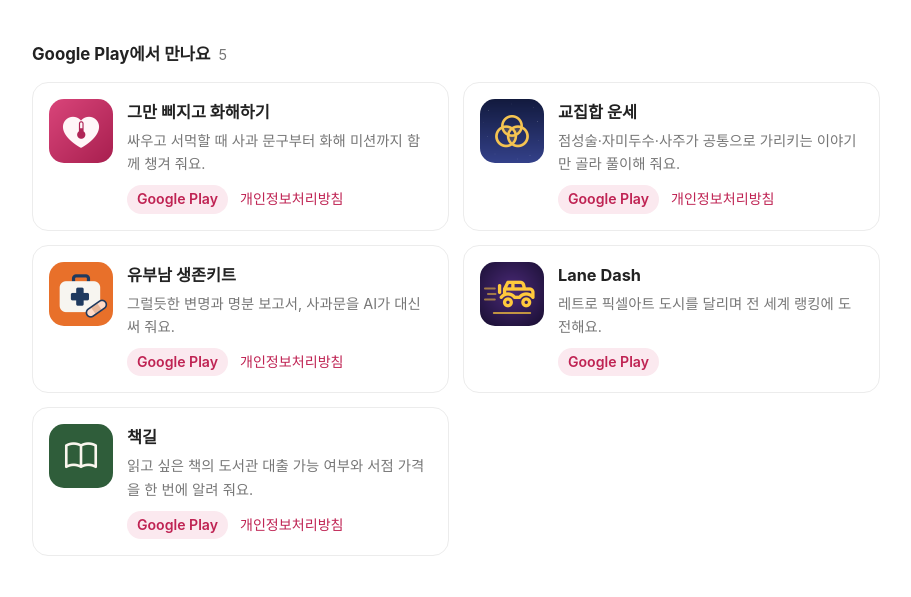
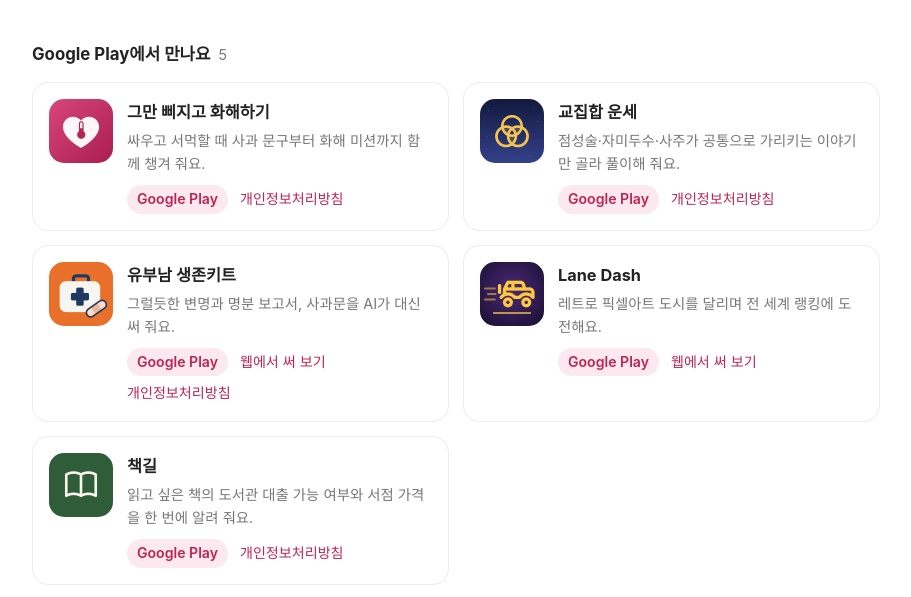
Before and after one commit to kwanghyeon-cpu/kwanghyeon-cpu.github.io, a plain HTML site: page index.html in a window 1280 px wide. Shown: the part 124-721 px from the top of the page, without its empty margins (184-1095 px from the left). Drawn offline with Linux system fonts and the light colour scheme.

Commit message:
앱 소개 페이지: 유부남 생존키트·Lane Dash 웹 버전 링크 추가
Co-Authored-By: Claude Opus 5.5 <noreply@anthropic.com>

```diff
--- a/index.html
+++ b/index.html
@@ -76,6 +76,7 @@
       <p>그럴듯한 변명과 명분 보고서, 사과문을 AI가 대신 써 줘요.</p>
       <div class="links">
         <a class="play" href="https://play.google.com/store/apps/details?id=com.khcompany.survivalkit">Google Play</a>
+        <a href="https://survivalkit-f00fa.web.app/">웹에서 써 보기</a>
         <a href="https://survivalkit-f00fa.web.app/privacy.html">개인정보처리방침</a>
       </div>
     </div>
@@ -88,6 +89,7 @@
       <p>레트로 픽셀아트 도시를 달리며 전 세계 랭킹에 도전해요.</p>
       <div class="links">
         <a class="play" href="https://play.google.com/store/apps/details?id=com.khcompany.lanedash">Google Play</a>
+        <a href="https://kwanghyeon-cpu.github.io/LaneDash/web/">웹에서 써 보기</a>
       </div>
     </div>
   </div>
```
